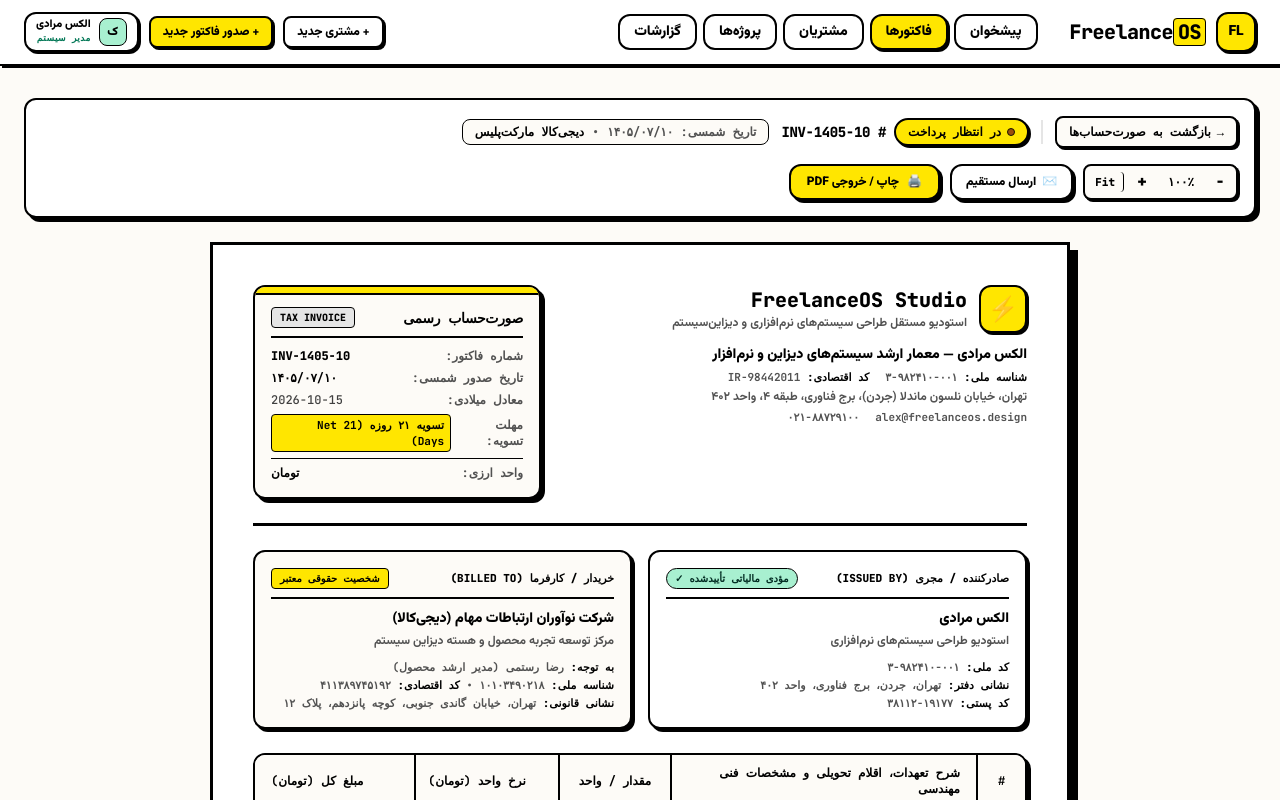
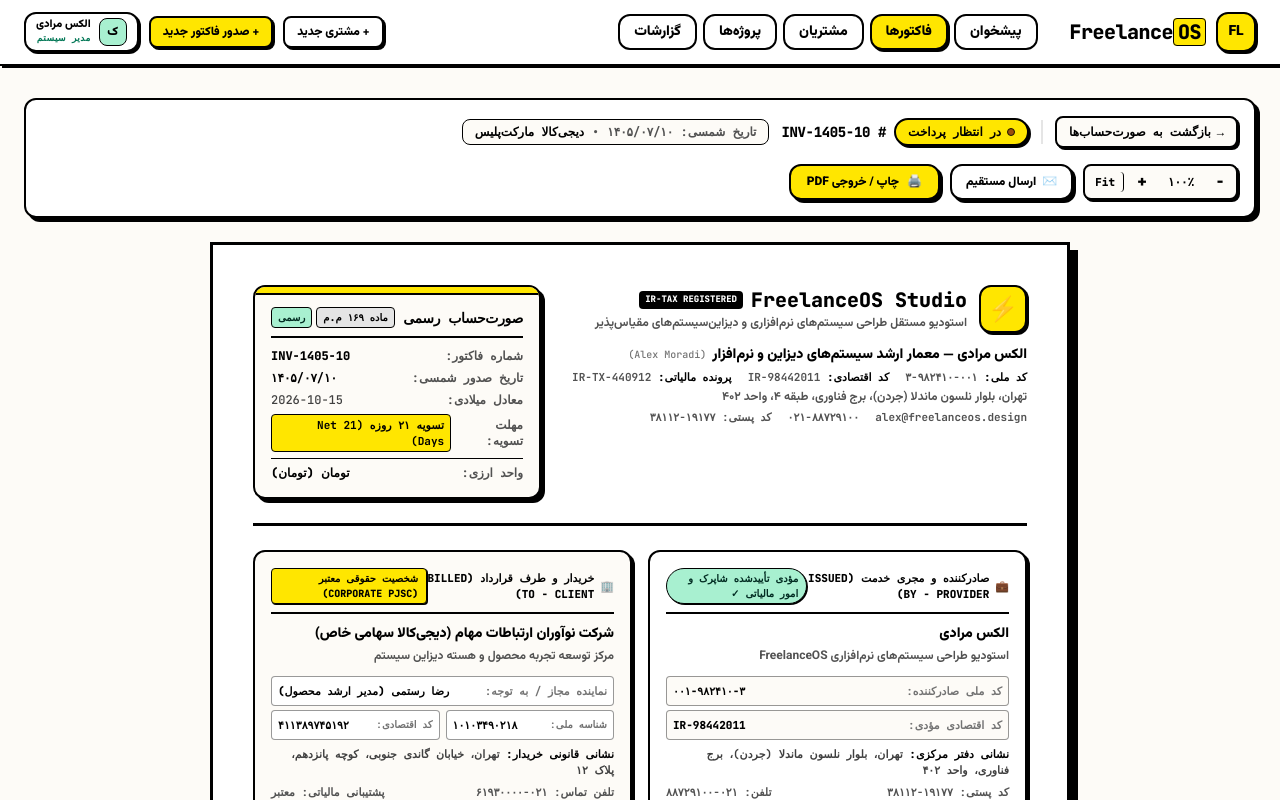
Before and after one commit to ribwar12/freelance-os, a React (Vite) app: page /invoices/print in a window 1280 px wide. Shown: the top 800 px of the page. Built offline with nearby package versions, Linux system fonts and the light colour scheme; the HTML template or start-up script is replaced by a standard one.

Commit message:
feat(invoices): complete Step 5-2 with Studio header, tax registration codes, and dynamic two-column issuer/client particulars

```diff
--- a/src/App.jsx
+++ b/src/App.jsx
@@ -34,16 +34,21 @@
     }
   }
 
+  const clientInfo = CLIENT_OPTIONS.find(
+    (c) => c.name === found?.client || c.id === found?.client || (found?.client && c.name.includes(found.client))
+  );
+
   const invoiceData = found
     ? {
         id: found.id,
         client: found.client,
-        clientCompany: found.clientCompany || `${found.client} (سهامی خاص)`,
-        clientDept: found.clientDept || 'مرکز توسعه تجربه محصول و هسته دیزاین سیستم',
-        clientAttn: found.clientAttn || 'رضا رستمی (مدیر ارشد محصول)',
-        clientNationalId: found.clientNationalId || '۱۰۱۰۳۴۹۰۲۱۸',
-        clientEcoCode: found.clientEcoCode || '۴۱۱۳۸۹۷۴۵۱۹۲',
-        clientAddress: found.clientAddress || 'تهران، خیابان ولیعصر، بالاتر از ظفر، پلاک ۱۰۲',
+        clientCompany: clientInfo?.company || found.clientCompany || `${found.client} (سهامی خاص)`,
+        clientDept: clientInfo?.dept || found.clientDept || 'مرکز توسعه تجربه محصول و هسته دیزاین سیستم',
+        clientAttn: clientInfo?.attn || found.clientAttn || 'مهندس رضا رستمی (مدیر ارشد محصول)',
+        clientNationalId: clientInfo?.nationalId || found.clientNationalId || '۱۰۱۰۳۴۹۰۲۱۸',
+        clientEcoCode: clientInfo?.ecoCode || found.clientEcoCode || '۴۱۱۳۸۹۷۴۵۱۹۲',
+        clientAddress: clientInfo?.address || found.clientAddress || 'تهران، خیابان ولیعصر، بالاتر از ظفر، پلاک ۱۰۲',
+        clientPhone: clientInfo?.phone || '۰۲۱-۶۱۹۳۰۰۰۰',
         issueDate: found.issueDate || '۱۴۰۵/۰۷/۲۳',
         dueDate: found.dueDate || '۱۴۰۵/۰۸/۱۴',
         gregorianDate: '2026-10-15',
--- a/src/components/invoices/InvoiceMetadataCard.jsx
+++ b/src/components/invoices/InvoiceMetadataCard.jsx
@@ -1,10 +1,17 @@
 import React from 'react';
 
-// لیست کارفرمایان معتبر و فعال استودیو
+// لیست کارفرمایان معتبر و فعال استودیو همراه با مشخصات حقوقی و مالیاتی
 export const CLIENT_OPTIONS = [
   {
     id: 'digikala',
     name: 'دیجی‌کالا مارکت‌پلیس',
+    company: 'شرکت نوآوران ارتباطات مهام (دیجی‌کالا سهامی خاص)',
+    dept: 'مرکز توسعه تجربه محصول و هسته دیزاین سیستم',
+    attn: 'مهندس رضا رستمی (مدیر ارشد محصول)',
+    nationalId: '۱۰۱۰۳۴۹۰۲۱۸',
+    ecoCode: '۴۱۱۳۸۹۷۴۵۱۹۲',
+    address: 'تهران، خیابان گاندی جنوبی، کوچه پانزدهم، پلاک ۱۲',
+    phone: '۰۲۱-۶۱۹۳۰۰۰۰',
     scope: 'اسپرینت دیزاین محصول • مشتری فعال',
     defaultProject: 'دیزاین سیستم و توکن‌ها (تحویل فاز ۲)',
     poPrefix: 'PO-DK-9041',
@@ -12,6 +19,13 @@
   {
     id: 'snappay',
     name: 'اسنپ‌پی فین‌تک',
+    company: 'شرکت سامان داده‌پرداز کیش (اسنپ‌پی سهامی خاص)',
+    dept: 'دپارتمان پرداخت اعتباری و زیرساخت فین‌تک',
+    attn: 'مهندس سارا احمدی (سرپرست توسعه محصول)',
+    nationalId: '۱۰۸۶۱۵۲۴۳۱۰',
+    ecoCode: '۴۱۱۴۹۸۲۱۵۶۷۱',
+    address: 'تهران، میدان ونک، خیابان خدامی، پلاک ۲۸',
+    phone: '۰۲۱-۹۶۶۴۲۰۰۰',
     scope: 'بازطراحی سوپراپ والت و پرداخت',
     defaultProject: 'بازطراحی اپلیکیشن و والت UX',
     poPrefix: 'PO-SN-302',
@@ -19,6 +33,13 @@
   {
     id: 'cafebazaar',
     name: 'کافه بازار',
+    company: 'شرکت توسعه فناوری آواسان (کافه بازار سهامی خاص)',
+    dept: 'تیم زیرساخت پلتفرم مارکت و دیسکاوری',
+    attn: 'مهندس علی رحیمی (معمار فنی سیستم‌ها)',
+    nationalId: '۱۰۱۰۳۹۸۴۶۲۱',
+    ecoCode: '۴۱۱۵۰۳۹۸۲۱۴۵',
+    address: 'تهران، سعادت‌آباد، خیابان علامه طباطبایی، کوچه ۲۲، پلاک ۸',
+    phone: '۰۲۱-۸۴۰۷۵۰۰۰',
     scope: 'پورتال دیسکاوری بازی‌ها و برنامه‌ها',
     defaultProject: 'گایدلاین برند و هویت بصری',
     poPrefix: 'PO-CB-401',
@@ -26,6 +47,13 @@
   {
     id: 'torob',
     name: 'موتور جستجوی ترب',
+    company: 'شرکت پیشتازان پردازش ترب (سهامی خاص)',
+    dept: 'دپارتمان هوش مصنوعی و تحلیل هوشمند قیمت',
+    attn: 'مهندس پویا یعقوبی (مدیر ارشد داده)',
+    nationalId: '۱۰۳۲۰۸۹۴۷۵۲',
+    ecoCode: '۴۱۱۶۲۸۳۹۴۷۱۰',
+    address: 'تهران، طرشت، دانشگاه شریف، برج فناوری، واحد ۳۰۱',
+    phone: '۰۲۱-۶۶۰۸۹۲۱۰',
     scope: 'داشبورد هوش مصنوعی و تحلیل قیمت',
     defaultProject: 'داشبورد آنالیتیکس و هوش مصنوعی',
     poPrefix: 'PO-TR-880',
@@ -33,6 +61,13 @@
   {
     id: 'divar',
     name: 'دیوار آگهی‌ها',
+    company: 'شرکت فناوران نواندیش دیوار (سهامی خاص)',
+    dept: 'تیم پلتفرم جامع آگهی‌ها و املاک',
+    attn: 'مهندس مریم صادقی (مدیر ارشد طراحی محصول)',
+    nationalId: '۱۰۱۰۴۰۲۹۱۸۴',
+    ecoCode: '۴۱۱۷۸۴۹۰۲۱۵۳',
+    address: 'تهران، خیابان وزرا، خیابان هفدهم، پلاک ۹',
+    phone: '۰۲۱-۷۹۴۵۸۰۰۰',
     scope: 'فیلترهای پیشرفته املاک و خودرو',
     defaultProject: 'اسپرینت بازطراحی فیلترها',
     poPrefix: 'PO-DV-109',
@@ -40,6 +75,13 @@
   {
     id: 'alibaba',
     name: 'علی‌بابا تراول',
+    company: 'شرکت سفرهای علی‌بابا (سهامی خاص)',
+    dept: 'دپارتمان سیستم‌های رزرو پرواز و هتل',
+    attn: 'مهندس کامران نیازی (مدیر فنی سیستم‌های توزیع)',
+    nationalId: '۱۰۱۰۳۸۵۲۷۱۹',
+    ecoCode: '۴۱۱۸۹۳۰۱۴۸۲۱',
+    address: 'تهران، کوی بیمه دوم، خیابان ساسان، پلاک ۴',
+    phone: '۰۲۱-۴۳۹۰۰',
     scope: 'پنل پروازهای خارجی و هتل',
     defaultProject: 'پنل پروازهای خارجی و هتل',
     poPrefix: 'PO-AB-552',
@@ -47,6 +89,13 @@
   {
     id: 'tapsi',
     name: 'تپسی کورپوریت',
+    company: 'شرکت پیشگامان فن‌آوری هفت‌رنگ (تپسی)',
+    dept: 'بخش پورتال سازمانی و خدمات حمل‌ونقل B2B',
+    attn: 'مهندس مهرداد پارسا (مدیر حساب‌های سازمانی)',
+    nationalId: '۱۰۳۲۰۵۶۹۲۸۱',
+    ecoCode: '۴۱۱۹۸۴۷۲۹۱۰۵',
+    address: 'تهران، میدان آرژانتین، خیابان الوند، پلاک ۳۳',
+    phone: '۰۲۱-۱۶۳۰',
     scope: 'پورتال سازمانی سفرها',
     defaultProject: 'پورتال سازمانی و گزارش سفرها',
     poPrefix: 'PO-TP-771',
@@ -54,6 +103,13 @@
   {
     id: 'nobitex',
     name: 'نوبیتکس اکسچنج',
+    company: 'شرکت توسعه فناوری تبادل اکسچنج (نوبیتکس)',
+    dept: 'دپارتمان صرافی و زیرساخت معاملات رمزارز',
+    attn: 'مهندس امیرحسین شمس (مدیر ارشد معاملات)',
+    nationalId: '۱۰۳۲۰۸۵۱۷۴۹',
+    ecoCode: '۴۱۲۰۹۴۸۱۷۲۶۰',
+    address: 'تهران، خیابان بهشتی، خیابان قائم‌مقام فراهانی، کوچه دهم، پلاک ۱۵',
+    phone: '۰۲۱-۹۱۰۷۹۶۷۷',
     scope: 'چارت‌های تریدینگ ویو و کریپتو',
     defaultProject: 'بازطراحی چارت‌های تریدینگ ویو',
     poPrefix: 'PO-NB-910',
--- a/src/components/invoices/InvoicePrintSheet.jsx
+++ b/src/components/invoices/InvoicePrintSheet.jsx
@@ -205,40 +205,50 @@
           {/* --------------------------------------------------------------------- */}
           <section className="border-b-[3px] border-black pb-6 mb-6">
             <div className="flex flex-col md:flex-row md:items-start justify-between gap-6">
-              {/* سمت راست: هویت برند استودیو و کدهای ثبت اقتصادی */}
+              {/* سمت راست: هویت برند استودیو صادرکننده و کدهای ثبت اقتصادی */}
               <div className="flex-1">
                 <div className="flex items-center gap-3 mb-3">
                   <div className="w-12 h-12 rounded-xl bg-retro-yellow border-2 border-black flex items-center justify-center font-mono font-black text-2xl shadow-[2px_2px_0_0_#000000] shrink-0">
                     ⚡
                   </div>
                   <div>
+                    <div className="flex items-center gap-2">
                       <span className="font-mono text-xl font-black block text-black leading-tight">
                         FreelanceOS Studio
                       </span>
+                      <span className="font-mono text-[9px] font-black px-1.5 py-0.5 bg-black text-white rounded">
+                        IR-TAX REGISTERED
+                      </span>
+                    </div>
                     <span className="text-xs text-neutral-600 font-bold block mt-0.5">
-                      استودیو مستقل طراحی سیستم‌های نرم‌افزاری و دیزاین‌سیستم
+                      استودیو مستقل طراحی سیستم‌های نرم‌افزاری و دیزاین‌سیستم‌های مقیاس‌پذیر
                     </span>
                   </div>
                 </div>
 
                 <div className="space-y-1 text-xs text-neutral-800 font-bold">
-                  <p className="font-black text-black text-sm">
-                    الکس مرادی — معمار ارشد سیستم‌های دیزاین و نرم‌افزار
+                  <p className="font-black text-black text-sm flex items-center gap-1.5">
+                    <span>الکس مرادی — معمار ارشد سیستم‌های دیزاین و نرم‌افزار</span>
+                    <span className="text-[10px] text-neutral-500 font-mono font-normal">(Alex Moradi)</span>
                   </p>
                   <div className="flex flex-wrap gap-x-4 gap-y-1 font-mono text-[11px] text-neutral-600 mt-1">
                     <span>
-                      <strong className="text-black">شناسه ملی:</strong> ۰۰۱-۹۸۲۴۱۰-۳
+                      <strong className="text-black">کد ملی:</strong> ۰۰۱-۹۸۲۴۱۰-۳
                     </span>
                     <span>
                       <strong className="text-black">کد اقتصادی:</strong> IR-98442011
                     </span>
+                    <span>
+                      <strong className="text-black">پرونده مالیاتی:</strong> IR-TX-440912
+                    </span>
                   </div>
                   <p className="text-neutral-600">
-                    تهران، خیابان نلسون ماندلا (جردن)، برج فناوری، طبقه ۴، واحد ۴۰۲
+                    تهران، بلوار نلسون ماندلا (جردن)، برج فناوری، طبقه ۴، واحد ۴۰۲
                   </p>
                   <div className="flex flex-wrap gap-x-4 gap-y-1 font-mono text-[11px] text-neutral-600">
                     <span>alex@freelanceos.design</span>
                     <span>۰۲۱-۸۸۷۲۹۱۰۰</span>
+                    <span>کد پستی: ۱۹۱۷۷-۳۸۱۱۲</span>
                   </div>
                 </div>
               </div>
@@ -248,12 +258,19 @@
                 <div className="absolute top-0 left-0 right-0 h-2 bg-retro-yellow border-b-2 border-black"></div>
                 <div className="pt-1">
                   <div className="flex items-center justify-between border-b-2 border-black pb-2 mb-2.5">
+                    <div className="flex items-center gap-1.5">
                       <span className="font-mono text-sm font-black uppercase tracking-tight text-black">
                         صورت‌حساب رسمی
                       </span>
-                    <span className="font-mono text-[10px] font-black px-2 py-0.5 bg-neutral-200 rounded border border-black text-black">
-                      TAX INVOICE
+                    </div>
+                    <div className="flex items-center gap-1">
+                      <span className="font-mono text-[10px] font-black px-1.5 py-0.5 bg-neutral-200 rounded border border-black text-black">
+                        ماده ۱۶۹ م.م
                       </span>
+                      <span className="font-mono text-[10px] font-black px-1.5 py-0.5 bg-retro-mint rounded border border-black text-emerald-950">
+                        رسمی
+                      </span>
+                    </div>
                   </div>
 
                   <div className="space-y-1.5 font-mono text-xs">
@@ -277,7 +294,7 @@
                     </div>
                     <div className="flex justify-between items-center border-t border-black pt-1.5 mt-1.5">
                       <span className="text-neutral-600 font-bold">واحد ارزی:</span>
-                      <span className="font-black text-black">{activeInvoice.currency}</span>
+                      <span className="font-black text-black">{activeInvoice.currency} (تومان)</span>
                     </div>
                   </div>
                 </div>
@@ -292,25 +309,32 @@
             {/* کارت صادرکننده خدمت (PROVIDER) */}
             <div className="bg-white border-2 border-black rounded-xl p-4 shadow-[3px_3px_0_0_#000000]">
               <div className="flex items-center justify-between pb-2 mb-2.5 border-b-2 border-black">
-                <span className="font-mono text-[11px] font-black text-black">
-                  صادرکننده / مجری (ISSUED BY)
+                <span className="font-mono text-[11px] font-black text-black flex items-center gap-1.5">
+                  <span>💼</span>
+                  <span>صادرکننده و مجری خدمت (ISSUED BY - PROVIDER)</span>
                 </span>
-                <span className="font-mono text-[10px] font-bold px-2 py-0.5 bg-retro-mint rounded-full border border-black text-emerald-950">
-                  مؤدی مالیاتی تأییدشده ✓
+                <span className="font-mono text-[10px] font-black px-2 py-0.5 bg-retro-mint rounded-full border border-black text-emerald-950 shadow-[1px_1px_0_0_#000000]">
+                  مؤدی تأییدشده شاپرک و امور مالیاتی ✓
                 </span>
               </div>
               <div className="space-y-1 text-xs">
                 <p className="font-black text-black text-sm">الکس مرادی</p>
-                <p className="font-bold text-neutral-600">استودیو طراحی سیستم‌های نرم‌افزاری</p>
-                <div className="pt-1.5 font-mono text-[11px] space-y-0.5 text-neutral-600 font-bold">
-                  <div>
-                    <strong className="text-black">کد ملی:</strong> ۰۰۱-۹۸۲۴۱۰-۳
+                <p className="font-bold text-neutral-600">استودیو طراحی سیستم‌های نرم‌افزاری FreelanceOS</p>
+                <div className="pt-2 font-mono text-[11px] space-y-1 text-neutral-700 font-bold">
+                  <div className="flex justify-between items-center bg-canvas p-1.5 rounded border border-black/40">
+                    <span className="text-neutral-500">کد ملی صادرکننده:</span>
+                    <span className="font-black text-black">۰۰۱-۹۸۲۴۱۰-۳</span>
                   </div>
-                  <div>
-                    <strong className="text-black">نشانی دفتر:</strong> تهران، جردن، برج فناوری، واحد ۴۰۲
+                  <div className="flex justify-between items-center bg-canvas p-1.5 rounded border border-black/40">
+                    <span className="text-neutral-500">کد اقتصادی مؤدی:</span>
+                    <span className="font-black text-black">IR-98442011</span>
                   </div>
-                  <div>
-                    <strong className="text-black">کد پستی:</strong> ۱۹۱۷۷-۳۸۱۱۲
+                  <div className="pt-0.5">
+                    <strong className="text-black">نشانی دفتر مرکزی:</strong> تهران، بلوار نلسون ماندلا (جردن)، برج فناوری، واحد ۴۰۲
+                  </div>
+                  <div className="flex justify-between items-center text-neutral-600 pt-0.5">
+                    <span>کد پستی: ۱۹۱۷۷-۳۸۱۱۲</span>
+                    <span>تلفن: ۰۲۱-۸۸۷۲۹۱۰۰</span>
                   </div>
                 </div>
               </div>
@@ -319,26 +343,38 @@
             {/* کارت خریدار / کارفرما (BILLED TO) */}
             <div className="bg-canvas border-2 border-black rounded-xl p-4 shadow-[3px_3px_0_0_#000000]">
               <div className="flex items-center justify-between pb-2 mb-2.5 border-b-2 border-black">
-                <span className="font-mono text-[11px] font-black text-black">
-                  خریدار / کارفرما (BILLED TO)
+                <span className="font-mono text-[11px] font-black text-black flex items-center gap-1.5">
+                  <span>🏢</span>
+                  <span>خریدار و طرف قرارداد (BILLED TO - CLIENT)</span>
                 </span>
-                <span className="font-mono text-[10px] font-bold px-2 py-0.5 bg-retro-yellow rounded border border-black text-black">
-                  شخصیت حقوقی معتبر
+                <span className="font-mono text-[10px] font-black px-2 py-0.5 bg-retro-yellow rounded border border-black text-black shadow-[1px_1px_0_0_#000000]">
+                  شخصیت حقوقی معتبر (CORPORATE PJSC)
                 </span>
               </div>
               <div className="space-y-1 text-xs">
                 <p className="font-black text-black text-sm">{activeInvoice.clientCompany}</p>
                 <p className="font-bold text-neutral-600">{activeInvoice.clientDept}</p>
-                <div className="pt-1.5 font-mono text-[11px] space-y-0.5 text-neutral-600 font-bold">
-                  <div>
-                    <strong className="text-black">به توجه:</strong> {activeInvoice.clientAttn}
+                <div className="pt-2 font-mono text-[11px] space-y-1 text-neutral-700 font-bold">
+                  <div className="flex justify-between items-center bg-white p-1.5 rounded border border-black/40">
+                    <span className="text-neutral-500">نماینده مجاز / به توجه:</span>
+                    <span className="font-black text-black">{activeInvoice.clientAttn}</span>
                   </div>
-                  <div>
-                    <strong className="text-black">شناسه ملی:</strong> {activeInvoice.clientNationalId} •{' '}
-                    <strong className="text-black">کد اقتصادی:</strong> {activeInvoice.clientEcoCode}
+                  <div className="grid grid-cols-2 gap-1.5">
+                    <div className="bg-white p-1.5 rounded border border-black/40 flex justify-between items-center">
+                      <span className="text-neutral-500 text-[10px]">شناسه ملی:</span>
+                      <span className="font-black text-black text-[11px]">{activeInvoice.clientNationalId}</span>
                     </div>
-                  <div>
-                    <strong className="text-black">نشانی قانونی:</strong> {activeInvoice.clientAddress}
+                    <div className="bg-white p-1.5 rounded border border-black/40 flex justify-between items-center">
+                      <span className="text-neutral-500 text-[10px]">کد اقتصادی:</span>
+                      <span className="font-black text-black text-[11px]">{activeInvoice.clientEcoCode}</span>
+                    </div>
+                  </div>
+                  <div className="pt-0.5">
+                    <strong className="text-black">نشانی قانونی خریدار:</strong> {activeInvoice.clientAddress}
+                  </div>
+                  <div className="flex justify-between items-center text-neutral-600 pt-0.5">
+                    <span>تلفن تماس: {activeInvoice.clientPhone || '۰۲۱-۶۱۹۳۰۰۰۰'}</span>
+                    <span>پشتیبانی مالیاتی: معتبر</span>
                   </div>
                 </div>
               </div>
```
Also changed, not shown: 1 other file (tests, documents, lock files or other folders). Lines whose indentation alone changed are shown as unchanged.
